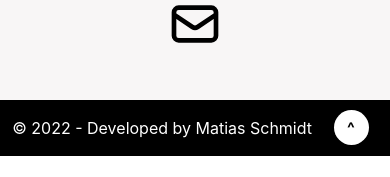
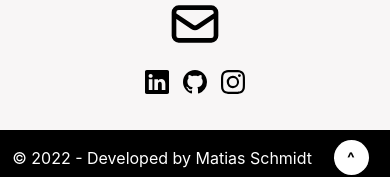
Before and after one commit to mschmidt17/portfolio, a React (Create React App) app: page / in a window 390 px wide. Shown: the part 4414-4591 px from the top of the page. Before the commit the page ends 4570 px from the top, so only its background shows below. Built offline with nearby package versions, Linux system fonts and the light colour scheme.

Commit message:
responsive detalles

```diff
--- a/src/components/Contact.js
+++ b/src/components/Contact.js
@@ -13,9 +13,9 @@ export default function Contact({light}) {
                 <a href='mailto:matias.schmidt@oulook.es' target='_blank' rel='noreferrer'> <HiOutlineMail className={`mail${light==='light' ? '' : '-dark'}`}/> </a>
               </div>
               <div className='socials-header-contact'>
-                <a className={`social${light==='light' ? '' : '-dark'}`} href='https://www.linkedin.com/in/matias-schmidt1/' target='_blank' rel='noreferrer'> <BsLinkedin/> </a>
-                <a className={`social${light==='light' ? '' : '-dark'}`} href='https://github.com/mschmidt17' target='_blank' rel='noreferrer'> <BsGithub/> </a>
-                <a className={`social${light==='light' ? '' : '-dark'}`} href='https://www.instagram.com/mati_schmidt1/' target='_blank' rel='noreferrer'> <BsInstagram/> </a>
+                <a className={`social-contact${light==='light' ? '' : '-dark'}`} href='https://www.linkedin.com/in/matias-schmidt1/' target='_blank' rel='noreferrer'> <BsLinkedin/> </a>
+                <a className={`social-contact${light==='light' ? '' : '-dark'}`} href='https://github.com/mschmidt17' target='_blank' rel='noreferrer'> <BsGithub/> </a>
+                <a className={`social-contact${light==='light' ? '' : '-dark'}`} href='https://www.instagram.com/mati_schmidt1/' target='_blank' rel='noreferrer'> <BsInstagram/> </a>
               </div>
           </div>
       </section>
--- a/src/components/NavBar.js
+++ b/src/components/NavBar.js
@@ -33,7 +33,6 @@ export default function NavBar ({resumeData, light, setLight}) {
                     <button className='mode'style={{'backgroundColor':'white'}} onClick={handleClick}><BsSunFill/></button>
                 }
             </div>
-
          </nav>
 
          <div className={`row-banner${light==='light' ? '' : '-dark'}`}>
--- a/src/components/css/contact.css
+++ b/src/components/css/contact.css
@@ -34,16 +34,24 @@
     margin: 12% 10% 12% 0;
 }
 
-.mail:hover, .mail-dark:hover{
+.mail:hover, .mail-dark:hover, .social-contact-dark:hover, .social-contact:hover{
     color: #008a83;
 }
 
 .socials-header-contact{
     display: none;
 }
-.socials-header-contact-dark{
-    display: none;
+
+.social-contact-dark{
+    color: white;
+    font-size: 1.5rem;
 }
+
+.social-contact{
+    color: black;
+    font-size: 1.5rem;
+}
+
 
 @media all and (max-width: 500px) {
     .socials-header-contact{
@@ -54,7 +62,7 @@
         margin: 5% 0;
     }
 
-    .social-dark{
+    .social-contact-dark{
         color: white;
     }
 
--- a/src/components/css/navBar.css
+++ b/src/components/css/navBar.css
@@ -135,6 +135,9 @@
     .row-banner{
         margin: 40% 1% 20% 1%;
     }
+    .row-banner-dark{
+        margin: 40% 1% 20% 1%;
+    }
 
     .responsive-headline{
         text-align: center;
```
